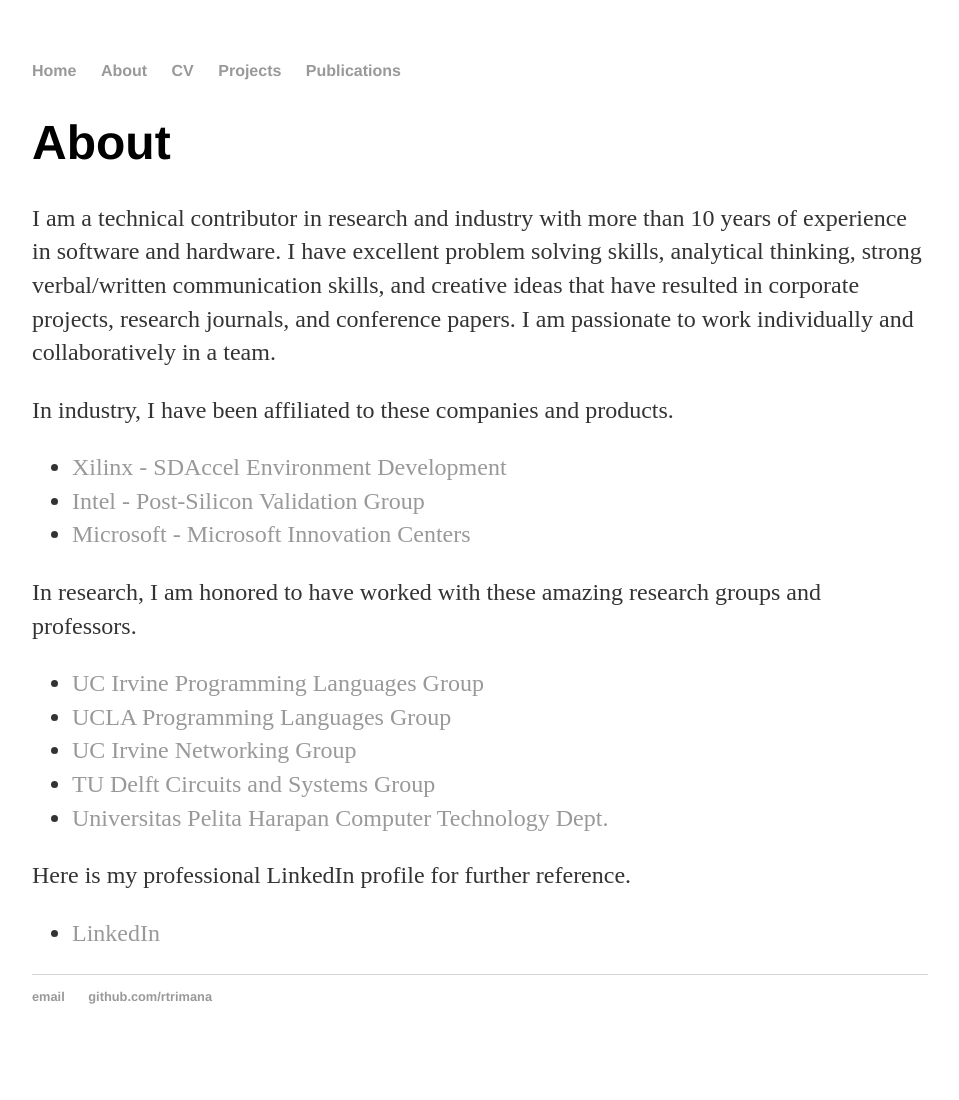
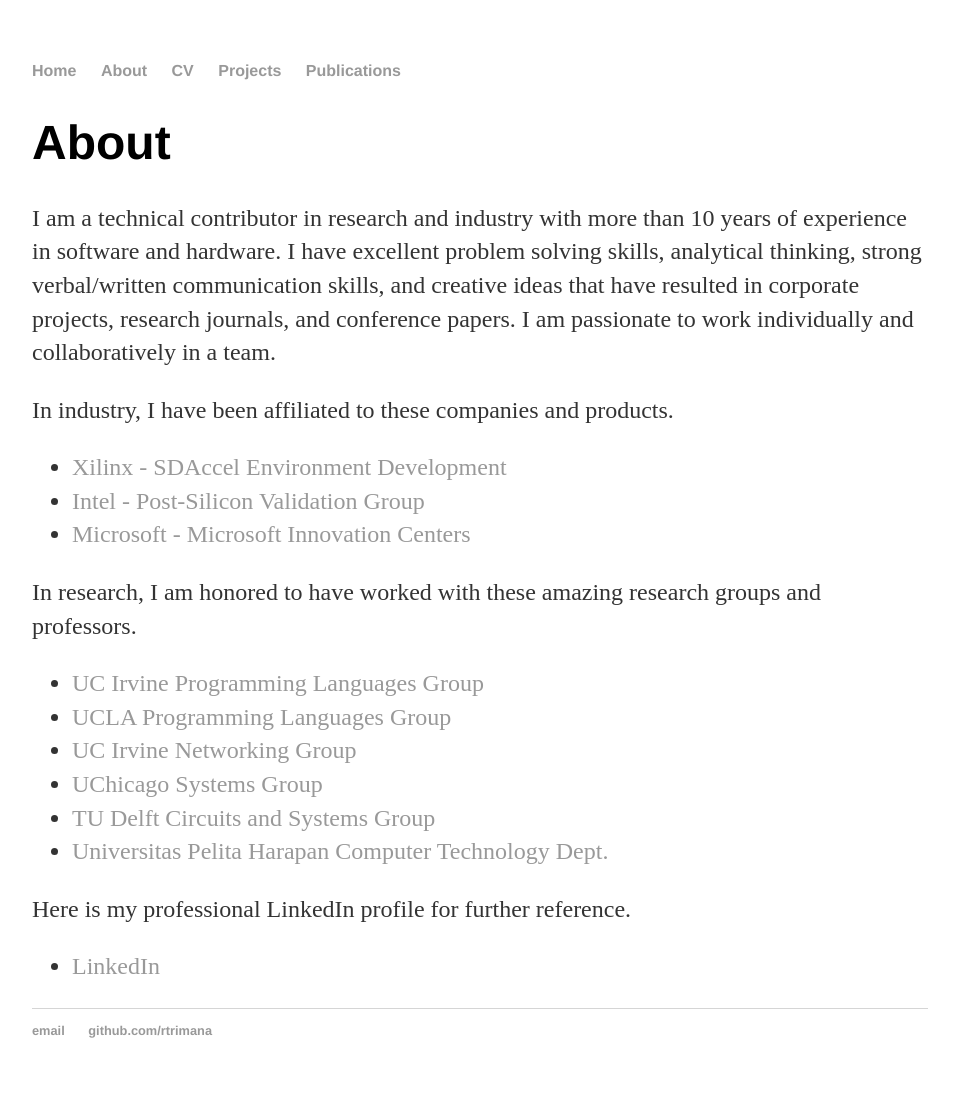
Before and after one commit to rtrimana/rahmaditrimananda.github.io, a Jekyll site: the page built from about/index.html, in a window 1280 px wide. Shown: the whole page, without its empty margins (160-1119 px from the left). Built offline with Jekyll 4.4.1, drawn with Linux system fonts in a browser that asks for light colours; before the commit the page ends 1066 px from its top, so only the background shows below that.

Commit message:
Update index.html

```diff
--- a/about/index.html
+++ b/about/index.html
@@ -19,6 +19,7 @@
 				<li><a href="http://plrg.eecs.uci.edu" target="_blank">UC Irvine Programming Languages Group</a></li>
 				<li><a href="http://web.cs.ucla.edu/~harryxu/index.html" target="_blank">UCLA Programming Languages Group</a></li>
 				<li><a href="http://odysseas.calit2.uci.edu/doku.php/public:markopoulou_home" target="_blank">UC Irvine Networking Group</a></li>
+				<li><a href="http://people.cs.uchicago.edu/~shanlu/" target="_blank">UChicago Systems Group</a></li>
 				<li><a href="https://cas.tudelft.nl/People/bio.php?id=36" target="_blank">TU Delft Circuits and Systems Group</a></li>
 				<li><a href="http://cs.uph.edu/component/wmcontents/content/14.html" target="_blank">Universitas Pelita Harapan Computer Technology Dept.</a></li>
 				</ul>
```
